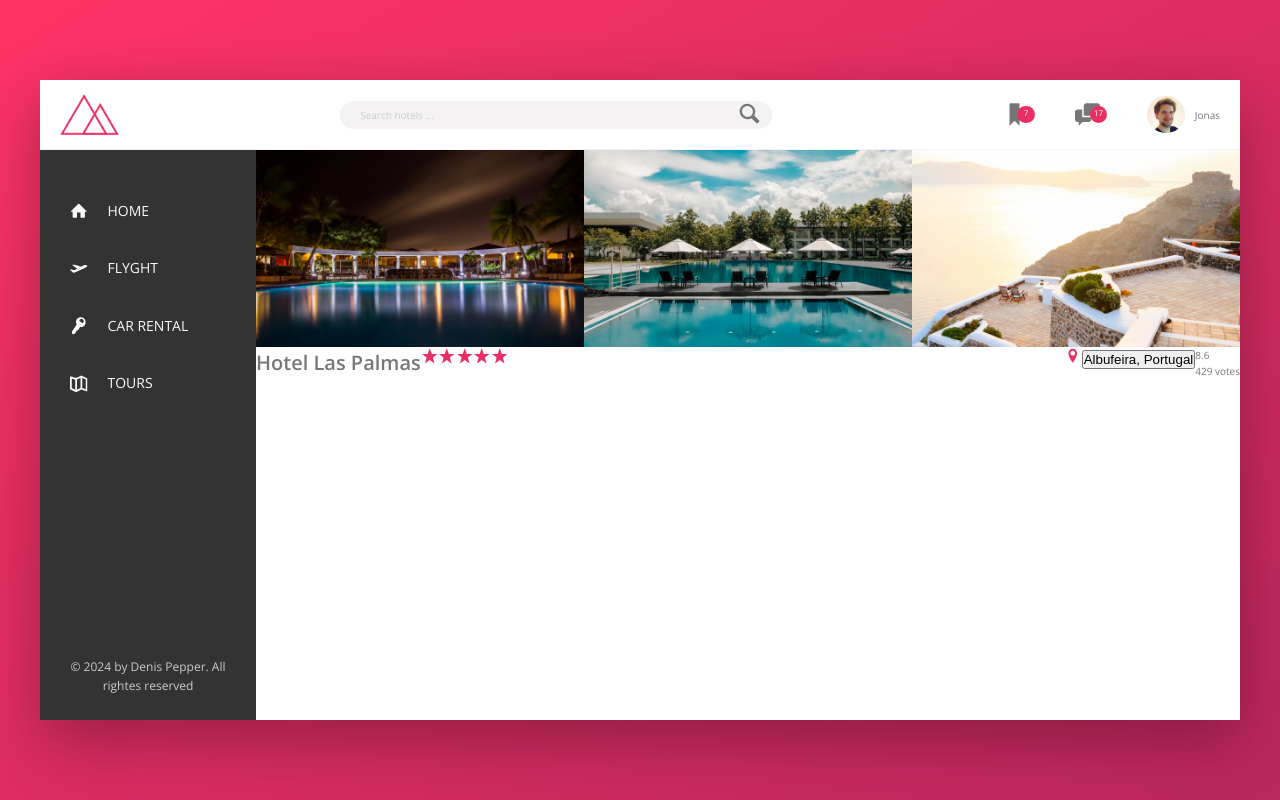
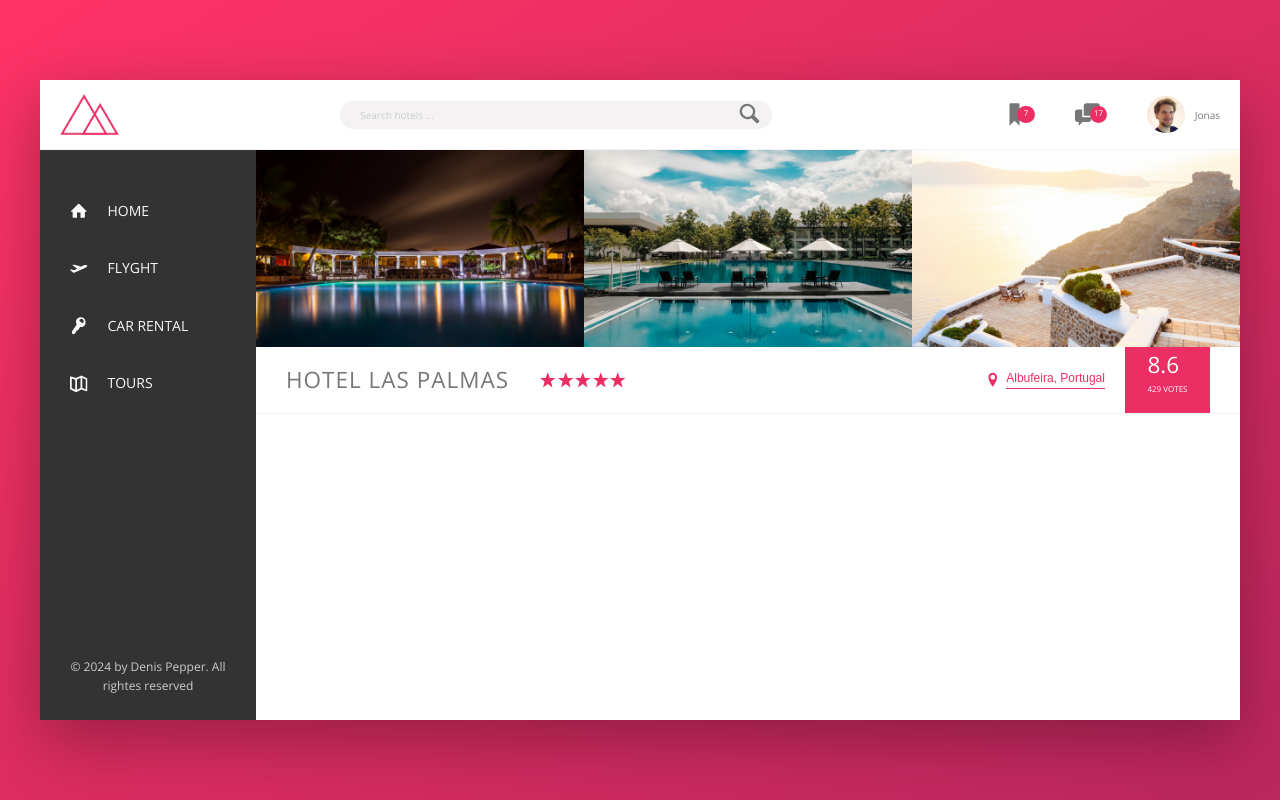
Before and after one commit to DenisPepper/jonas-css-trillo, a React (Vite) app: page / in a window 1280 px wide. Built offline with nearby package versions, Linux system fonts and the light colour scheme.

Commit message:
Стилмзует секцию просмотра отеля

```diff
--- a/src/componets/overview/overview.jsx
+++ b/src/componets/overview/overview.jsx
@@ -35,8 +35,8 @@
       </div>
 
       <div className='overview__rating'>
-        <div className='oberview__rating-average'>8.6</div>
-        <div className='oberview__rating-count'>429 votes</div>
+        <div className='overview__rating-average'>8.6</div>
+        <div className='overview__rating-count'>429 votes</div>
       </div>
     </div>
   );
--- a/src/componets/overview/overview.scss
+++ b/src/componets/overview/overview.scss
@@ -1,5 +1,15 @@
 .overview {
   display: flex;
+  align-items: center;
+  border-bottom: 0.1rem solid var(--color-grey-light-2);
+
+  &__heading {
+    font-size: 2.25rem;
+    font-weight: 300;
+    text-transform: uppercase;
+    letter-spacing: 1px;
+    padding: 1.5rem 3rem;
+  }
 
   &__icon-star,
   &__icon-location {
@@ -10,8 +20,73 @@
 
   &__stars {
     margin-right: auto;
+    display: flex;
   }
 
   &__location {
+    font-size: 1.2rem;
+    display: flex;
+    vertical-align: center;
+    margin-right: 2rem;
+  }
+
+  &__icon-location {
+    margin-right: 0.5rem;
+  }
+
+  &__rating {
+    background-color: var(--color-primary);
+    color: white;
+    margin-right: 3rem;
+    padding: 0 2.25rem;
+    align-self: stretch;
+  }
+
+  &__rating-average {
+    font-size: 2.25rem;
+    font-weight: 300;
+  }
+
+  &__rating-count {
+    font-size: 0.8rem;
+    text-transform: uppercase;
   }
 }
+
+.btn-inline {
+  border: none;
+  color: var(--color-primary);
+  font-size: inherit;
+  border-bottom: 1px solid currentColor;
+  padding-bottom: 2px;
+  display: inline-block;
+  background-color: transparent;
+  cursor: pointer;
+  transition: all 0.2s;
+
+  &:hover {
+    color: var(--color-grey-dark-1);
+  }
+
+  &:focus {
+    outline: none;
+    animation: pulsate 1s infinite;
+  }
+}
+
+@keyframes pulsate {
+  0% {
+    transform: scale(1);
+    box-shadow: none;
+  }
+
+  50% {
+    transform: scale(1.05);
+    box-shadow: 0 1rem 4rem rgba(0, 0, 0, 0.25);
+  }
+
+  100% {
+    transform: scale(1);
+    box-shadow: none;
+  }
+}
```
